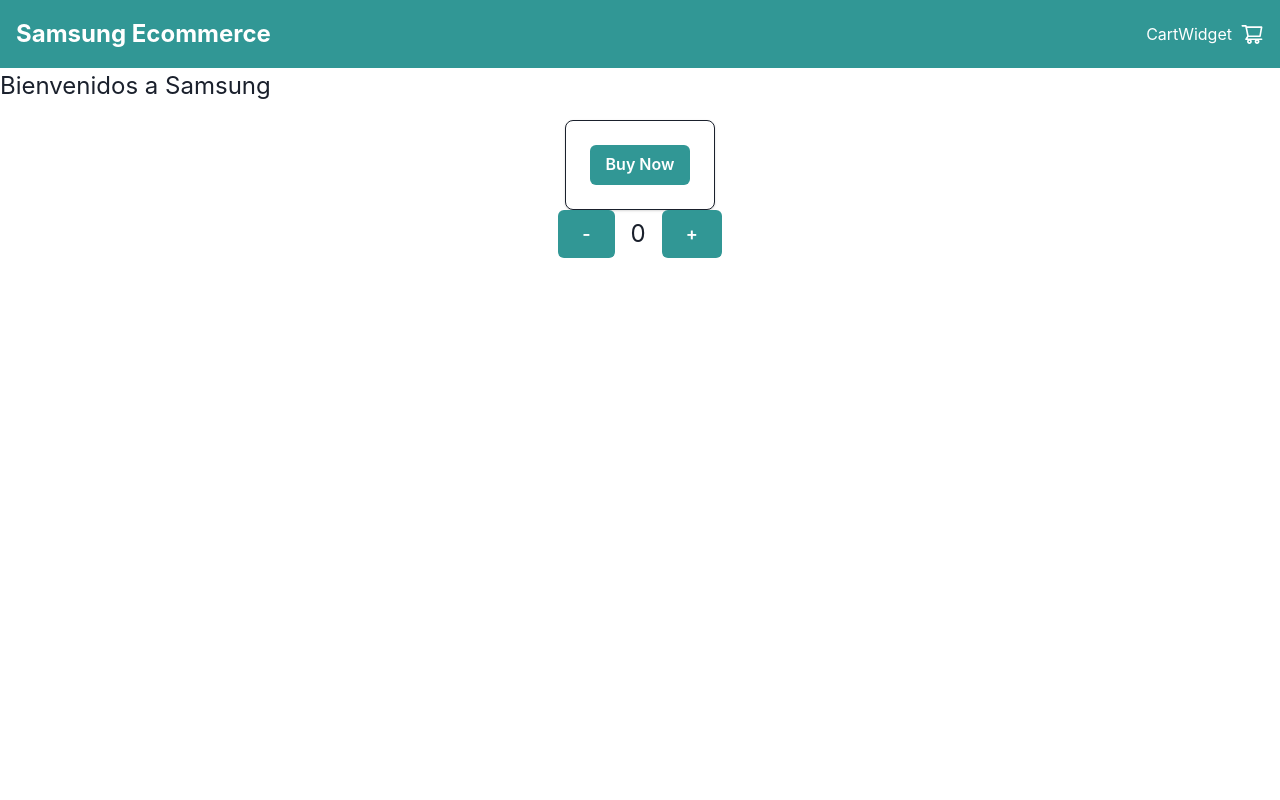
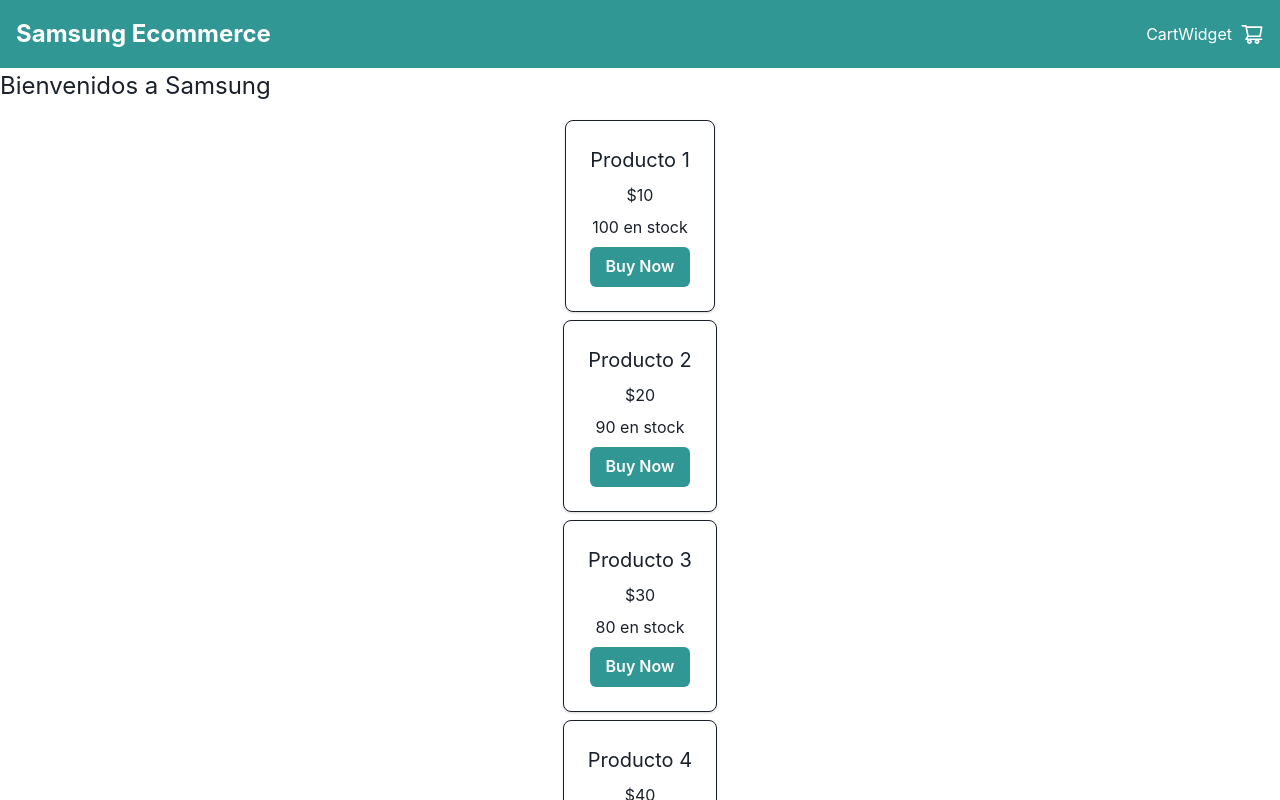
Before and after one commit to MateoAraujocoder/React-Ecommerce, a React (Vite) app: page / in a window 1280 px wide. Shown: the top 800 px of the page. Built offline with nearby package versions, Linux system fonts and the light colour scheme.

Commit message:
agrego productos

```diff
--- a/package.json
+++ b/package.json
@@ -16,7 +16,8 @@
     "framer-motion": "^10.16.4",
     "react": "^18.2.0",
     "react-dom": "^18.2.0",
-    "react-icons": "^4.11.0"
+    "react-icons": "^4.11.0",
+    "react-router-dom": "^6.17.0"
   },
   "devDependencies": {
     "@types/react": "^18.2.15",
--- a/src/components/ItemListContainer.jsx
+++ b/src/components/ItemListContainer.jsx
@@ -1,22 +1,34 @@
 import React from 'react';
-import { Box, Text, Button, VStack, Center } from '@chakra-ui/react';
+import { Box, Text, Button, VStack } from '@chakra-ui/react';
 import { Card } from "@chakra-ui/react"
 
 const ItemListContainer = ({ greeting }) => {
+  // Supongamos que tienes un array de productos
+  const products = Array(10).fill().map((_, i) => ({
+    name: `Producto ${i+1}`,
+    price: `$${(i+1)*10}`,
+    stock: `${100-(i*10)} en stock`
+  }));
+
   return (
     <Box>
       <Text fontSize="2xl" mb="4">{greeting}</Text>
-      <Center>
-        <Card maxW="sm" borderWidth="1px" borderRadius="lg" overflow="hidden">
+      <VStack>
+        {products.map((product, i) => (
+          <Card key={i} maxW="sm" borderWidth="1px" borderRadius="lg" overflow="hidden">
             <Box p="6">
               <VStack>
+                <Text fontSize="xl">{product.name}</Text>
+                <Text>{product.price}</Text>
+                <Text>{product.stock}</Text>
                 <Button colorScheme="teal" variant="solid">
                   Buy Now
                 </Button>
               </VStack>
             </Box>
           </Card>
-      </Center>
+        ))}
+      </VStack>
     </Box>
   );
 }
```
Also changed, not shown: 1 other file (tests, documents, lock files or other folders). Lines whose indentation alone changed are shown as unchanged.
